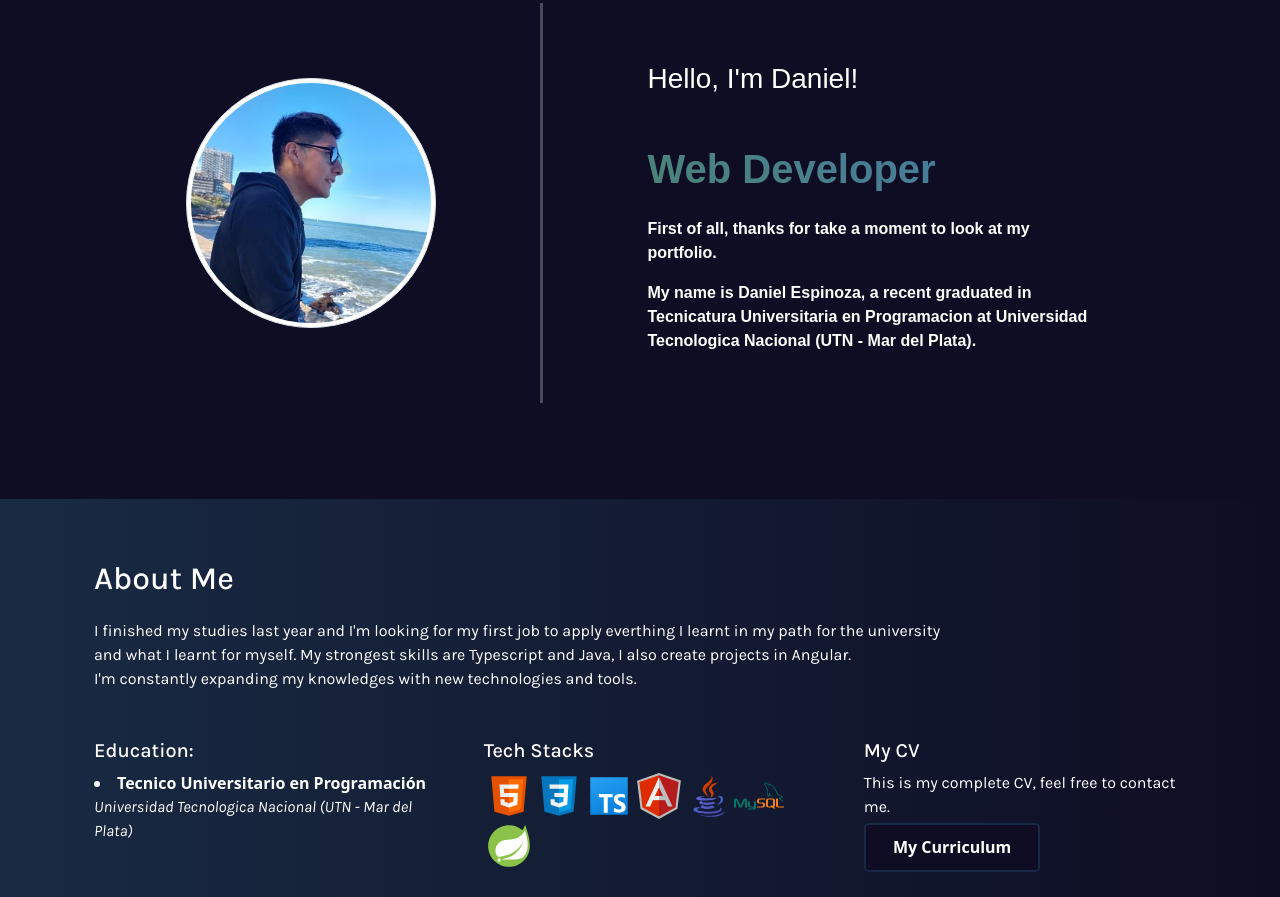
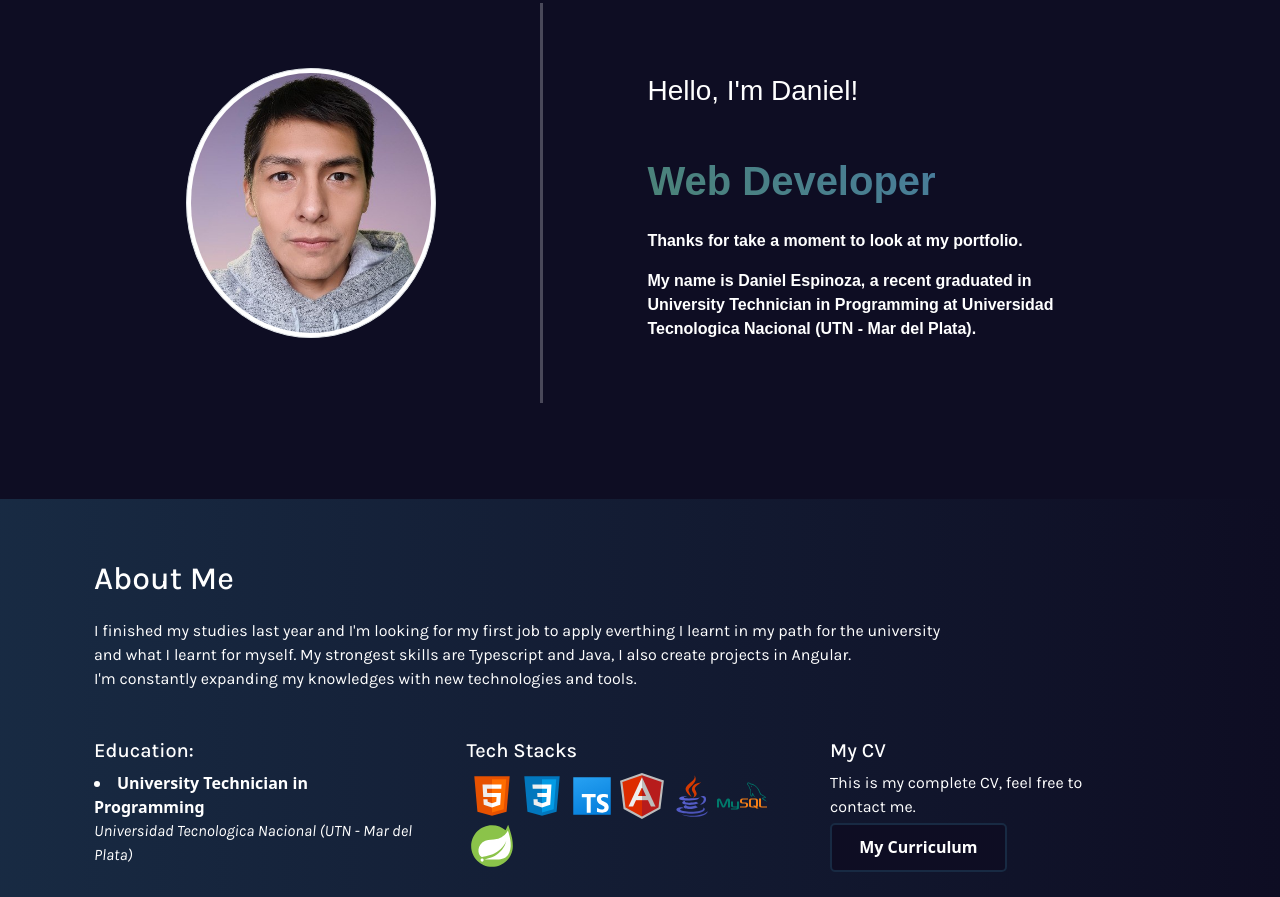
Before and after one commit to DaniEspinoza00/my.portfolio, a plain HTML site: page index.html in a window 1280 px wide. Shown: the part 203-1100 px from the top of the page. Drawn offline with nearby package versions, Linux system fonts and the light colour scheme; a web font is replaced by a local one.

Commit message:
new commit

```diff
--- a/index.html
+++ b/index.html
@@ -5,7 +5,7 @@
     <link href="https://cdn.jsdelivr.net/npm/bootstrap@5.3.2/dist/css/bootstrap.min.css" rel="stylesheet"
         integrity="sha384-T3c6CoIi6uLrA9TneNEoa7RxnatzjcDSCmG1MXxSR1GAsXEV/Dwwykc2MPK8M2HN" crossorigin="anonymous">
     <link rel="stylesheet" href="https://cdn.jsdelivr.net/npm/bootstrap-icons@1.11.3/font/bootstrap-icons.min.css">
-    <link rel="stylesheet" href="path/to/font-awesome/css/font-awesome.min.css">
+
     <meta charset="UTF-8">
     <meta name="viewport" content="width=device-width, initial-scale=1.0">
     <title>Mi Portfolio</title>
@@ -27,16 +27,15 @@
     <!-- presentacion -->
     <section class="self-introduction container d-flex justify-content-evenly align-items-center">
         <div class="self-introduction-image">
-            <img class="img-thumbnail" src="./images/13Fc6r-q_400x400.jpg" alt="">
+            <img class="img-thumbnail" src="./images/profile-2.jpg" alt="">
         </div>
         <hr>
         <div class="self-introduction-title">
             <h3>Hello, I'm Daniel!</h3>
             <h1>Web Developer</h1>
             <div>
-                <p>First of all, thanks for take a moment to look at my portfolio.</p>
-                <p> My name is Daniel Espinoza, a recent graduated in <span>Tecnicatura Universitaria en
-                        Programacion</span>
+                <p>Thanks for take a moment to look at my portfolio.</p>
+                <p> My name is Daniel Espinoza, a recent graduated in <span>University Technician in Programming</span>
                     at Universidad Tecnologica Nacional (UTN - Mar del Plata).<!--  <br>
                     Actually I'm looking for my first job to apply everthing I learnt in my path for the university
                     and what I learnt for myself</p> -->
@@ -59,7 +58,7 @@
                 <div class="education d-flex">
                     <div class="education-info">
                         <h5>Education:</h5>
-                        <li>Tecnico Universitario en Programación</li>
+                        <li>University Technician in Programming</li>
                         <p>Universidad Tecnologica Nacional (UTN - Mar del Plata)</p>
                     </div>
                     <div class="tech-stacks">
@@ -199,7 +198,7 @@
                     <div class="curriculum">
                         <h5>My CV</h5>
                         <p>This is my complete CV, feel free to contact me.</p>
-                        <a class="link-button" href="" target="_blank">My Curriculum</a>
+                        <a class="link-button" href="https://drive.google.com/file/d/10kG9cjqXQMFtS-pC0b7-nQLM8ZPL3m8S/view?usp=sharing" target="_blank">My Curriculum</a>
                     </div>
                 </div>
             </div>
--- a/style.css
+++ b/style.css
@@ -123,8 +123,8 @@ hr{
     margin-top: 3rem;
 }
 
-.education-info, .tech-stacks{
-    margin-right: 50px;
+.education-info, .tech-stacks, .curriculum{
+    margin: 0px 50px 50px 0px;
 }
 
 .education-info li{
```
Also changed, not shown: images/13Fc6r-q_400x400.jpg (deleted), images/profile-2.jpg (added).
